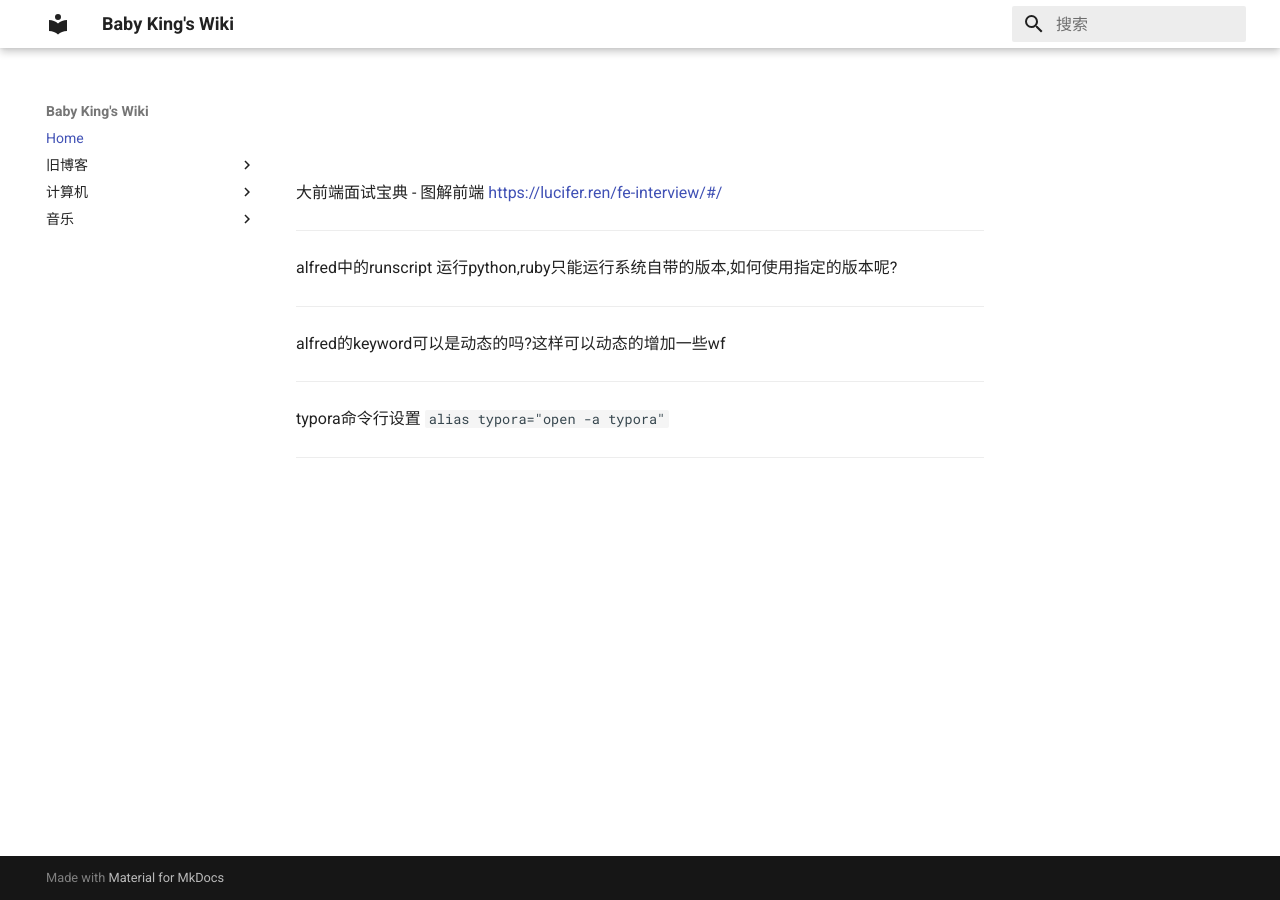
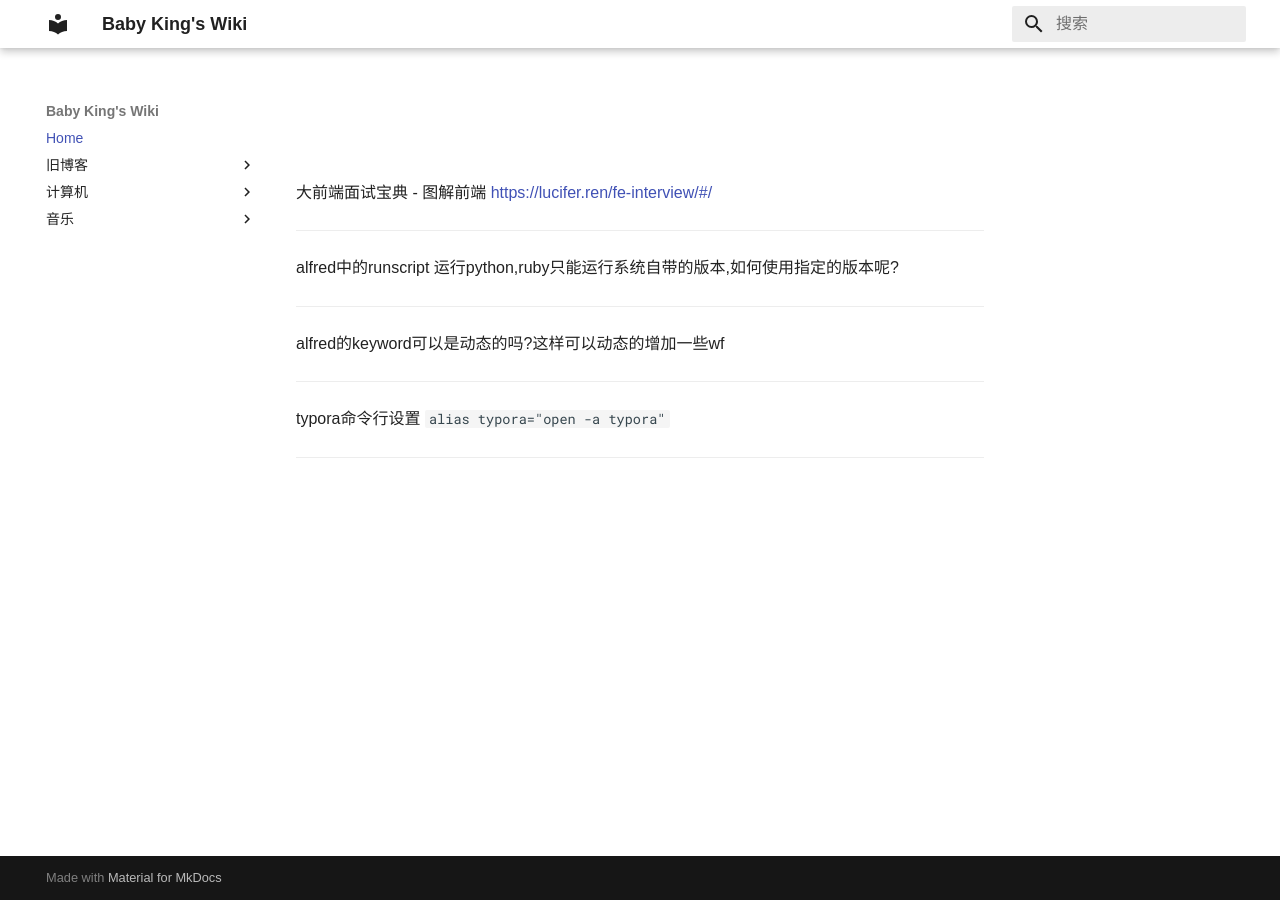
Before and after one commit to babyking/wiki, an MkDocs documentation site: the page built from wiki/index.md, in a window 1280 px wide. Built offline with MkDocs 1.6.1 and Material for MkDocs 9.7.7, drawn with Linux system fonts in a browser that asks for light colours.

Commit message:
quick commit

```diff
--- a/mkdocs.yml
+++ b/mkdocs.yml
@@ -18,6 +18,8 @@ theme:
     #code: 'Ubuntu Mono'
   language: 'zh'
 
+extra_css:
+    - assets/css/extra.css
 #extra_javascript:
   #- 'js/cnzz-statistics.js'
 
--- /dev/null
+++ b/wiki/assets/css/extra.css
@@ -0,0 +1,4 @@
+body, input {
+    font-family:  "Microsoft YaHei", 微软雅黑, Arial, "Hiragino Sans GB", 冬青黑,SimSun, 宋体, Helvetica, Tahoma, "Arial sans-serif";
+    -webkit-text-size-adjust: none;
+}
```
